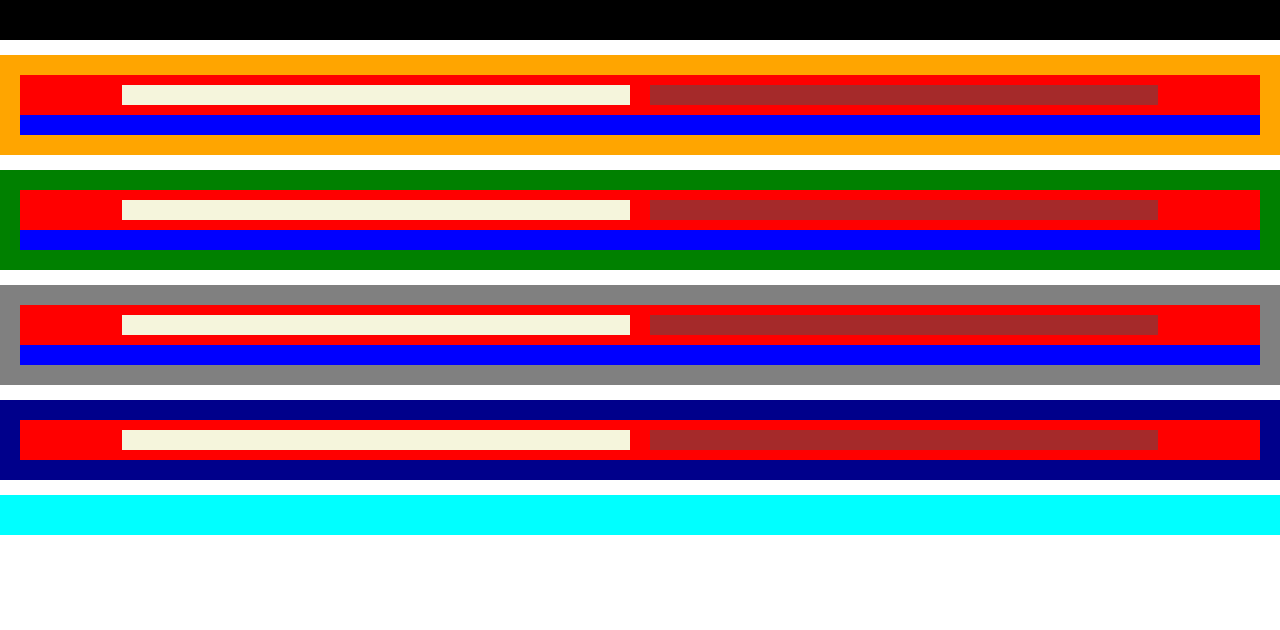
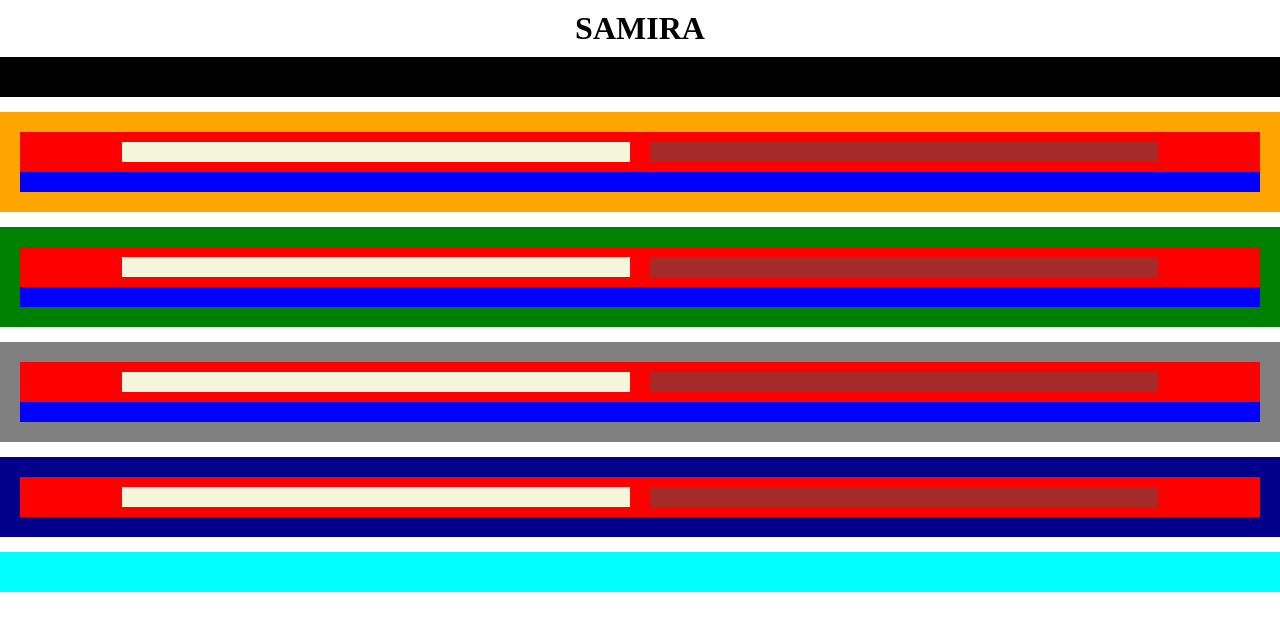
Before and after one commit to samimi-madougou/workshop, a plain HTML site: page index.html in a window 1280 px wide. Drawn offline with Linux system fonts and the light colour scheme.

Commit message:
creation de la branch header

```diff
--- a/index.html
+++ b/index.html
@@ -7,6 +7,7 @@
     <link rel="stylesheet" href="index.css">
 </head>
 <body>
+    <h1 style="text-align: center; margin: 10px;">SAMIRA</h1>
     <header></header>
     <main>
         <section class="sect1">
```
